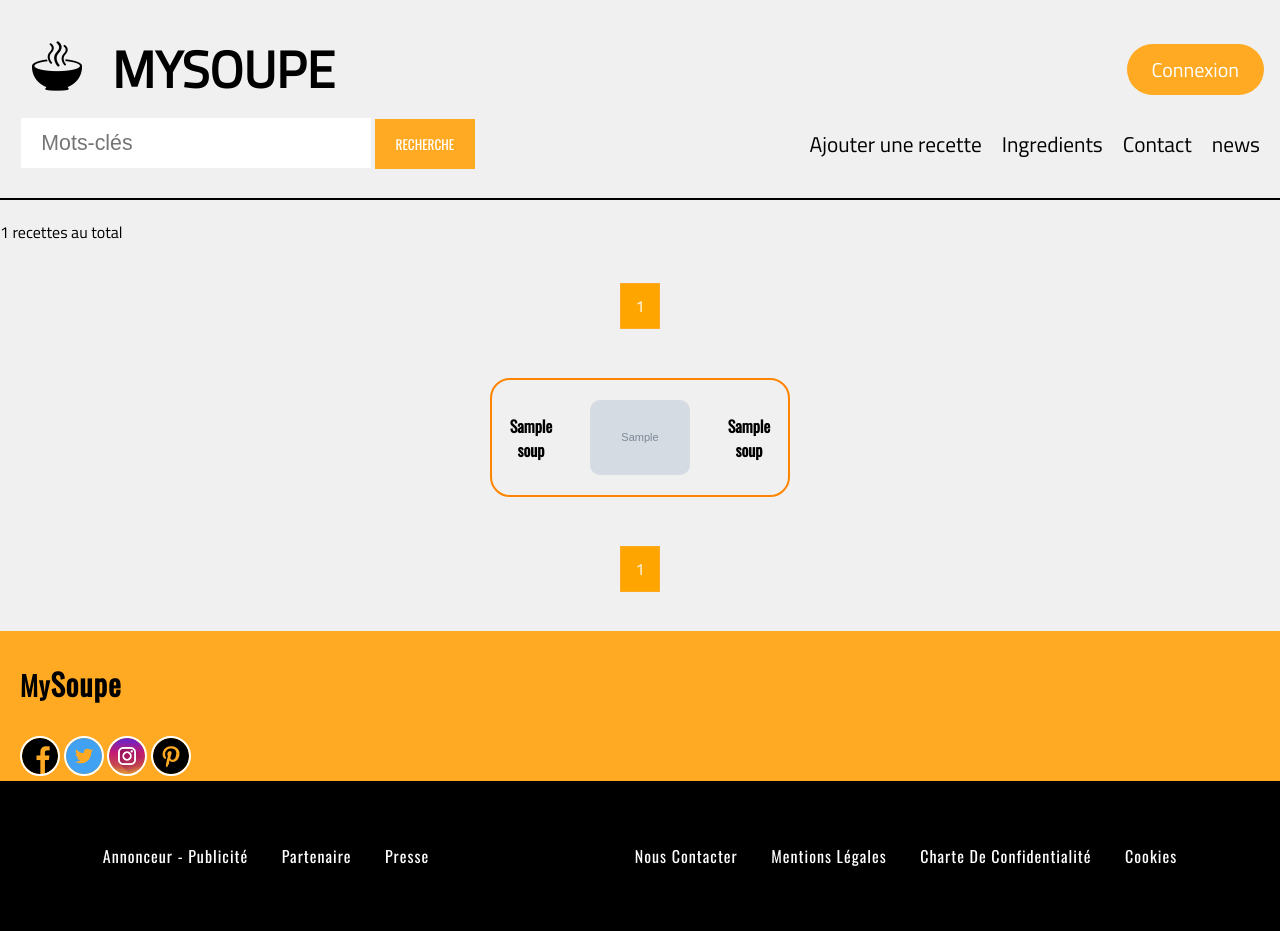
After one commit to Othollas/MySoupe, a PHP site: page /recettes.php in a window 1280 px wide. The commit adds this page. Run offline with PHP 8.4, Linux system fonts and the light colour scheme; tables that the repository leaves empty hold one stand-in row (values such as "Sample post"); grey boxes marked "Sample" are stand-in pictures.

Commit message:
finition style

```diff
--- a/index.php
+++ b/index.php
@@ -24,8 +24,6 @@ function imgRand()
 }
 
 
-// echo $random;
-
 ?>
 
 
@@ -45,7 +43,7 @@ function imgRand()
 <section id="recette">
    <div class="recettesSaisons">
       <h2>Les recettes du moment</h2>
-      <a href="">Voir les recettes</a>
+      <a href="./recettes.php">Voir les recettes</a>
    </div>
    <div class="randomRecette">
       <?php
@@ -74,7 +72,7 @@ function imgRand()
          </div>
 </section>
 
-<section style="margin:50px;" id="top4">
+<section id="top4">
 <?php
       $top4_img1 = imgRand();
       $top4_img2 = imgRand();
--- /dev/null
+++ b/recettes.php
@@ -0,0 +1,76 @@
+<?php
+include './connexionBDD.php';
+// recuperation des enregistrement pour la page recettes.php
+$res_recettes = $pdo->prepare("select id from soup");
+$res_recettes->setFetchMode(PDO::FETCH_ASSOC);
+$res_recettes->execute();
+$nbr_recettes = $res_recettes->fetchAll();
+$tcount_recettes = count($nbr_recettes);
+$afficher = "oui";
+
+//Pagination
+@$page_recettes = $_GET["page"];
+if (empty($page_recettes)) $page_recettes = 1;
+$nbr_elements_par_page_recettes = 9;
+$nbr_de_page_recettes = ceil($tcount_recettes / $nbr_elements_par_page_recettes);
+$debut_recettes = ($page_recettes - 1) * $nbr_elements_par_page_recettes;
+
+
+$res_recettes = $pdo->prepare("select * from soup limit $debut_recettes, $nbr_elements_par_page_recettes");
+$res_recettes->setFetchMode(PDO::FETCH_ASSOC);
+$res_recettes->execute();
+$tab_recettes = $res_recettes->fetchAll();
+$tcount_recettes = count($tab_recettes);
+
+include './template/header.php' ?>
+
+
+
+<?php echo count($nbr_recettes) ?> recettes au total
+
+<div id="recettes">
+
+    <div id="pagination">
+
+        <?php
+        for ($i = 1; $i <= $nbr_de_page_recettes; $i++) {
+            if ($page_recettes != $i) {
+                echo  "<a href='?page=$i'>$i</a>";
+            } else {
+                echo "<a style=background-color:orange;color:white>$i</a>";
+            }
+        ?>
+        <?php } ?>
+    </div>
+
+    <section id="container_recettes">
+        <?php
+        for ($i = 0; $i < count($tab_recettes); $i++) { ?>
+
+            <div class="container_recettes">
+                <a href=" ./soupe.php?id=<?= $tab_recettes[$i]["id"] ?>">
+                <p><?= $tab_recettes[$i]["name"] ?></p>
+                <img src="./img/recipes/<?= $tab_recettes[$i]["picture"] ?>" alt="">
+                <p><?= $tab_recettes[$i]["name"] ?></p>
+
+                </a>
+            </div>
+
+        <?php } ?>
+    </section>
+
+    <div id="pagination">
+        <?php
+        for ($i = 1; $i <= $nbr_de_page_recettes; $i++) {
+            if ($page_recettes != $i) {
+                echo  "<a href='?page=$i'>$i</a>";
+            } else {
+                echo "<a style=background-color:orange;color:white>$i</a>";
+            }
+        ?>
+        <?php }
+        ?>
+    </div>
+</div>
+
+<?php include './template/footer.php' ?>
--- a/style.css
+++ b/style.css
@@ -28,6 +28,9 @@ html {
 
 body {
     font-size: 1.6rem;
+    min-width: 341px;
+
+
 }
 
 a {
@@ -35,17 +38,24 @@ a {
 }
 
 h1 {
-    font-size: 4vw;
+    font-size: 30px;
     text-transform: uppercase;
+    text-align: center;
+    margin: 1rem 0;
+}
+
+h2 {
+    font-size: 20px;
+    font-weight: 400;
+    text-align: center;
+    margin: 1rem 0;
 
 }
 
-h2 {
-    font-size: 2.5em;
-    font-weight: 200;
+p {
     text-align: center;
+}
 
-}
 
 /* Mise en forme du header */
 
@@ -372,6 +397,7 @@ footer {
             letter-spacing: 1px;
             font-size: 30px;
             border: none;
+            text-align: left;
 
             span {
                 text-transform: capitalize;
@@ -855,3 +921,55 @@ footer {
 
     }
 }
+
+
+/************************************************/
+
+/* style de la page recettes.php */
+
+
+#recettes {
+    #container_recettes {
+        display: flex;
+        justify-content: center;
+        align-items: center;
+        flex-wrap: wrap;
+
+        .container_recettes {
+            display: flex;
+            justify-content: center;
+            align-items: center;
+            border: 2px solid rgb(255, 132, 0);
+            width: 300px;
+            margin: 1rem auto;
+            border-radius: 20px;
+
+            a {
+                display: flex;
+                align-items: center;
+
+                p {
+                    font-family: oswald;
+                    text-align: center;
+                    font-weight: 800;
+                    margin: 0 1rem;
+                }
+
+                img {
+                    width: 100px;
+                    height: auto;
+                    border-radius: 10px;
+                    margin: 2rem;
+                }
+
+            }
+
+            &:hover {
+                background-color: #fa2;
+                color: white;
+                border-radius: 15px;
+                border: 1px solid #fa2;
+            }
+        }
+    }
+}
--- a/template/header.php
+++ b/template/header.php
@@ -35,6 +35,7 @@ if (isset($valider) && !empty(trim($keywords))) {
     $res2->setFetchMode(PDO::FETCH_ASSOC);
     $res2->execute();
     $tab2 = $res2->fetchAll();
+
 }?>
 
 <!DOCTYPE html>
```
Also changed, not shown: other parts of style.css (+74 -19 lines).
